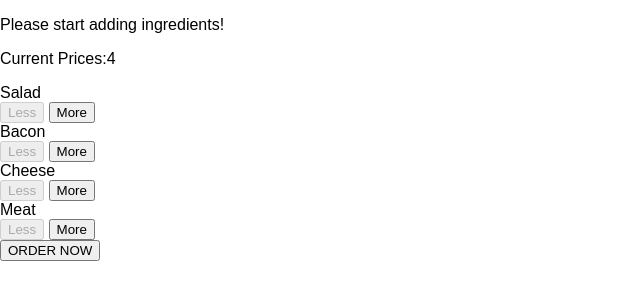
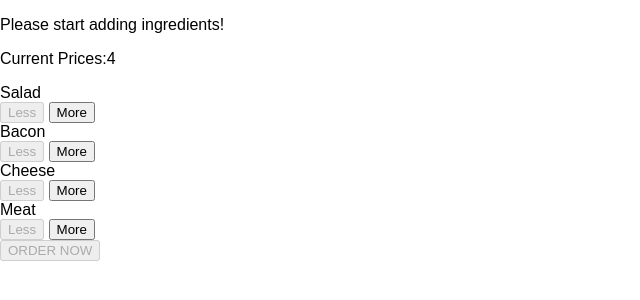
Before and after one commit to IceTrawberry/burger-builder-new, a React app: page / in a window 1280 px wide. Shown: the top 300 px of the page, without its empty margins (0-640 px from the left). Built offline with nearby package versions, Linux system fonts and the light colour scheme.

Commit message:
Added the order button
The button only became active when there is at least one ingredient is added.

```diff
--- a/src/components/Burger/BuildControls/BuildControls.js
+++ b/src/components/Burger/BuildControls/BuildControls.js
@@ -16,7 +16,7 @@
        label={ctrl.label} added={()=>props.ingredientAdded(ctrl.type)}
        disabled={props.disabled[ctrl.type]} removed={()=>props.ingredientRemoved(ctrl.type)}/>
   ))}
-  <button className={classes.OrderButton} disabled={props.purchasable}>ORDER NOW</button>
+  <button className={classes.OrderButton} disabled={!props.purchasable}>ORDER NOW</button>
 </div>
 );
 
--- a/src/containers/BurgerBuilder/BurgerBuilder.js
+++ b/src/containers/BurgerBuilder/BurgerBuilder.js
@@ -24,10 +24,7 @@
     };
   };
 
-  updatePurchaseState(){
-      const ingredients={
-        ...this.state.ingredients,
-      };
+  updatePurchaseState(ingredients){
       const sum=Object.keys(ingredients).map(igKey=>{
         return ingredients[igKey];
       }).reduce((sum,el)=>{
@@ -45,7 +42,9 @@
     updatedIngredients[type] = updatedCount;
     const priceAddition = INGREDIENT_PRICES[type];
     const newPrice = this.state.totalPrice + priceAddition;
-    this.setState({totalPrice: newPrice, ingredients: updatedIngredients})
+    this.setState({totalPrice: newPrice, ingredients: updatedIngredients});
+    this.updatePurchaseState(updatedIngredients);
+
   }
 
   removeIngredientHandler = (type) => {
@@ -60,7 +59,8 @@
     updatedIngredients[type] = updatedCount;
     const priceAddition = INGREDIENT_PRICES[type];
     const newPrice = this.state.totalPrice - priceAddition;
-    this.setState({totalPrice: newPrice, ingredients: updatedIngredients})
+    this.setState({totalPrice: newPrice, ingredients: updatedIngredients});
+    this.updatePurchaseState(updatedIngredients);
   }
 
   render() {
```
